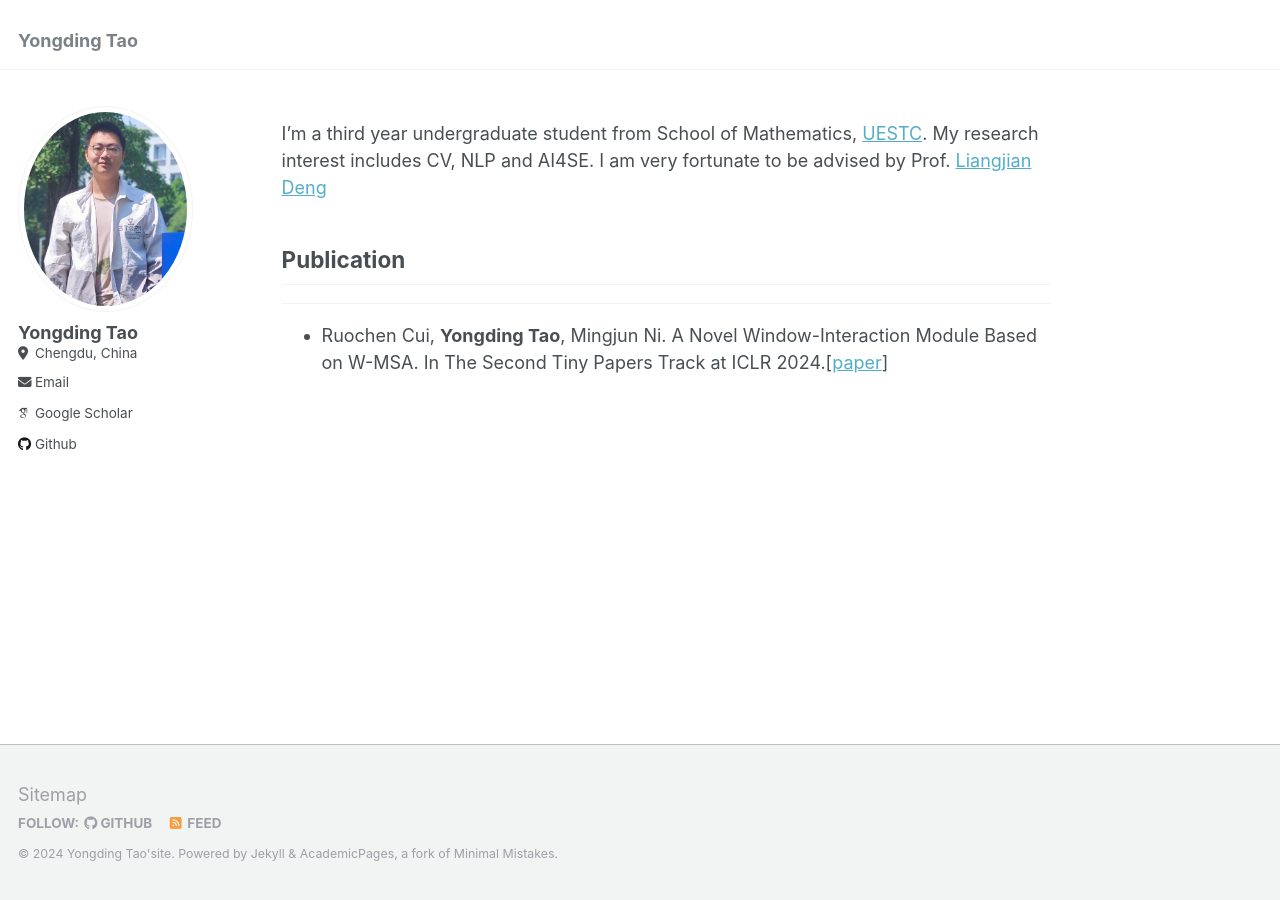
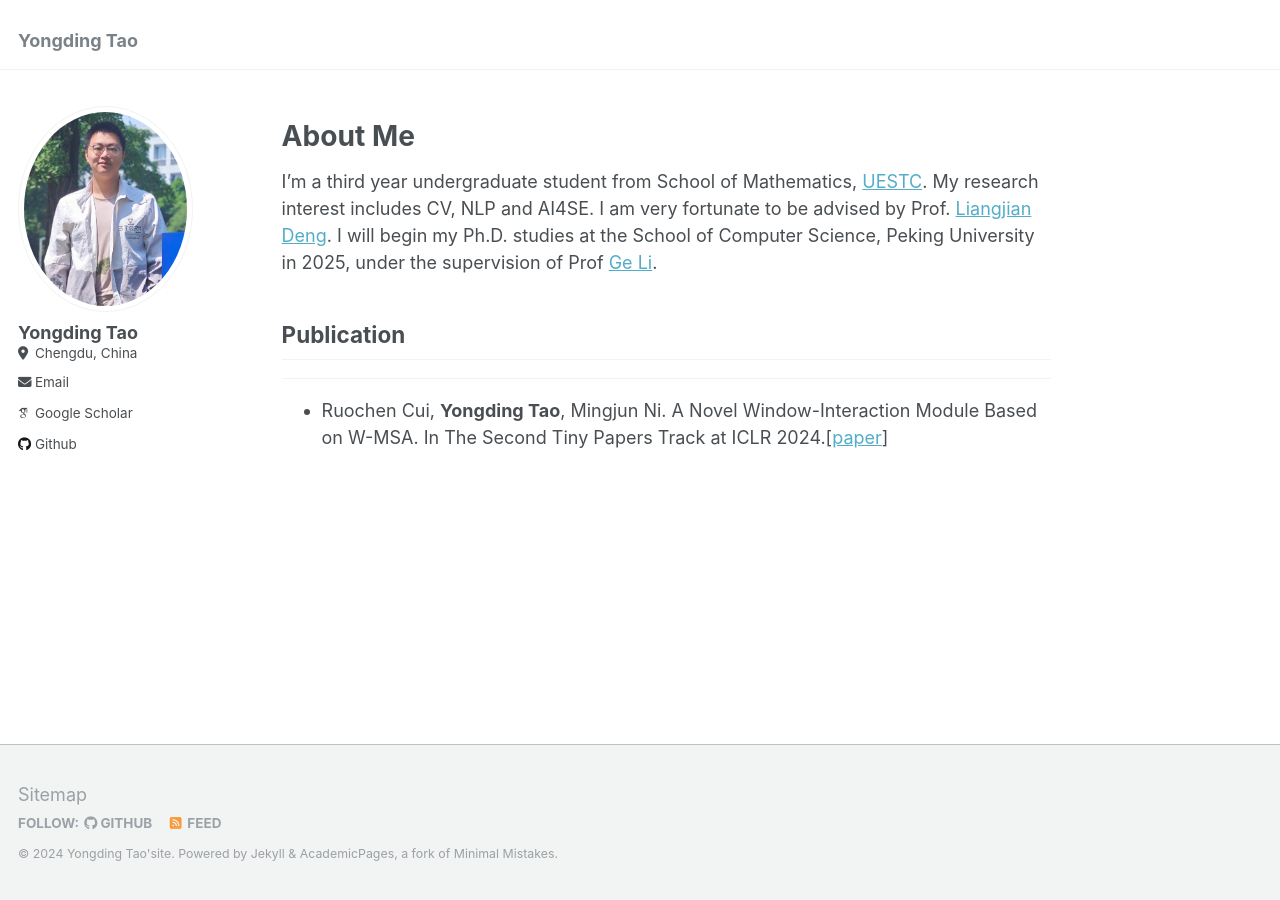
Before and after one commit to Yongding-Tao/Yongding-Tao.github.io, a Jekyll site: the page built from _pages/about.md, in a window 1280 px wide. Built offline with Jekyll 4.4.1, drawn with Linux system fonts in a browser that asks for light colours; some web fonts are replaced.

Commit message:
Update about.md

```diff
--- a/_pages/about.md
+++ b/_pages/about.md
@@ -6,7 +6,9 @@ redirect_from:
   - /about/
   - /about.html
 ---
-I'm a third year undergraduate student from School of Mathematics, [UESTC](https://en.uestc.edu.cn/). My research interest includes CV, NLP and AI4SE. I am very fortunate to be advised by Prof. [Liangjian Deng](https://liangjiandeng.github.io/)
+# About Me
+
+I'm a third year undergraduate student from School of Mathematics, [UESTC](https://en.uestc.edu.cn/). My research interest includes CV, NLP and AI4SE. I am very fortunate to be advised by Prof. [Liangjian Deng](https://liangjiandeng.github.io/). I will begin my Ph.D. studies at the School of Computer Science, Peking University in 2025, under the supervision of Prof [Ge Li](https://ligechina.github.io/).
 
 ## Publication
 ---
```
